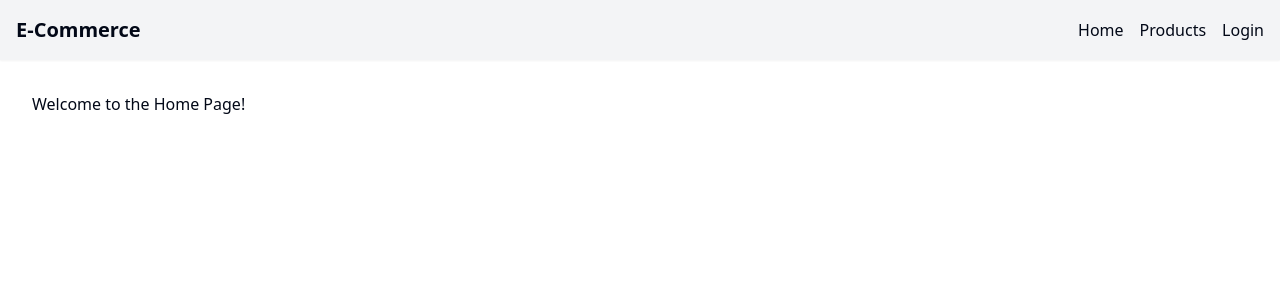
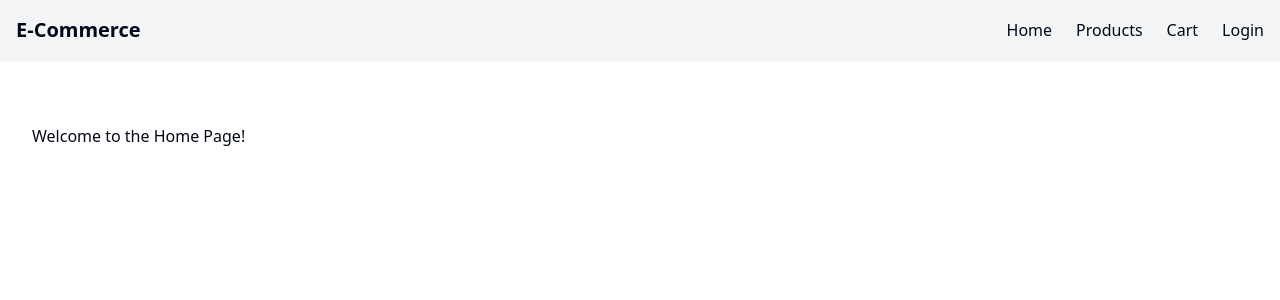
Before and after one commit to lameckkipsang/react-ecommerce-store, a React (Vite) app: page / in a window 1280 px wide. Shown: the top 300 px of the page. Built offline with nearby package versions, Linux system fonts and the light colour scheme.

Commit message:
Update Navbar to display dynamic cart item count using Context API

```diff
--- a/src/components/layout/Navbar.jsx
+++ b/src/components/layout/Navbar.jsx
@@ -1,14 +1,34 @@
 import { Link } from 'react-router-dom';
+import { useCart } from '../../context/CartContext'; // 1. Import your custom hook
+import { Badge } from '../ui/badge'; // 2. Import the shadcn badge component
 
 export default function Navbar() {
+  // 3. Extract the cart state
+  const { cart } = useCart();
+
+  // 4. Calculate total items (this correctly adds up the quantities of everything in the cart)
+  const totalItems = cart.cartItems.reduce((total, item) => total + item.quantity, 0);
+
   return (
-    <nav className="p-4 bg-gray-100 flex justify-between items-center shadow-sm">
+    <nav className="p-4 bg-gray-100 flex justify-between items-center shadow-sm mb-8">
       <div className="font-bold text-xl">
         <Link to="/">E-Commerce</Link>
       </div>
-      <div className="flex gap-4">
+      <div className="flex gap-6 items-center">
         <Link to="/" className="hover:text-blue-600">Home</Link>
         <Link to="/products" className="hover:text-blue-600">Products</Link>
+
+        {/* Cart Link with conditional Badge */}
+        <Link to="/cart" className="hover:text-blue-600 flex items-center gap-1">
+          Cart
+          {/* Only show the badge if there are items in the cart */}
+          {totalItems > 0 && (
+            <Badge variant="destructive" className="rounded-full px-2 py-0.5 text-xs">
+              {totalItems}
+            </Badge>
+          )}
+        </Link>
+
         <Link to="/login" className="hover:text-blue-600">Login</Link>
       </div>
     </nav>
```
